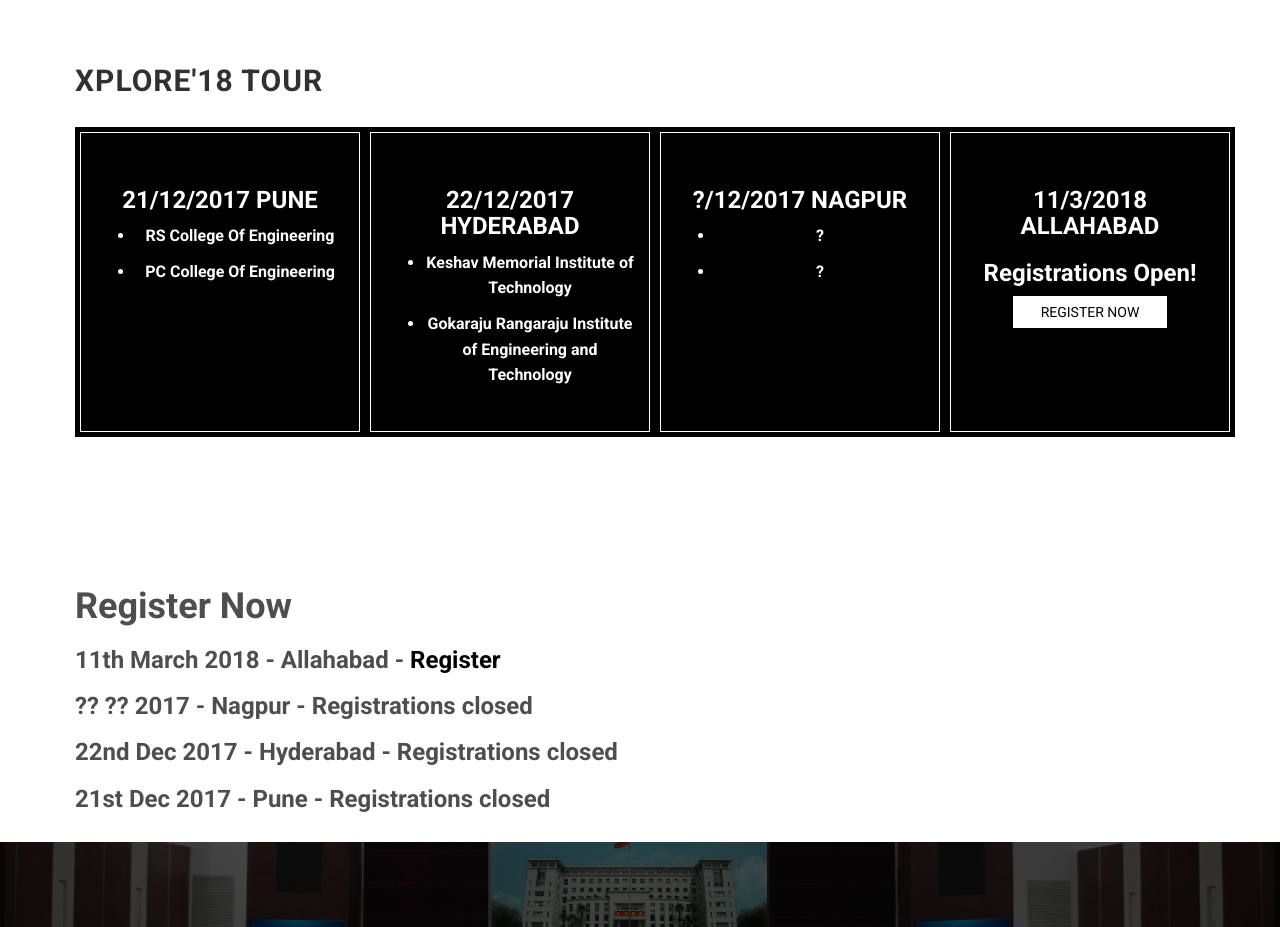
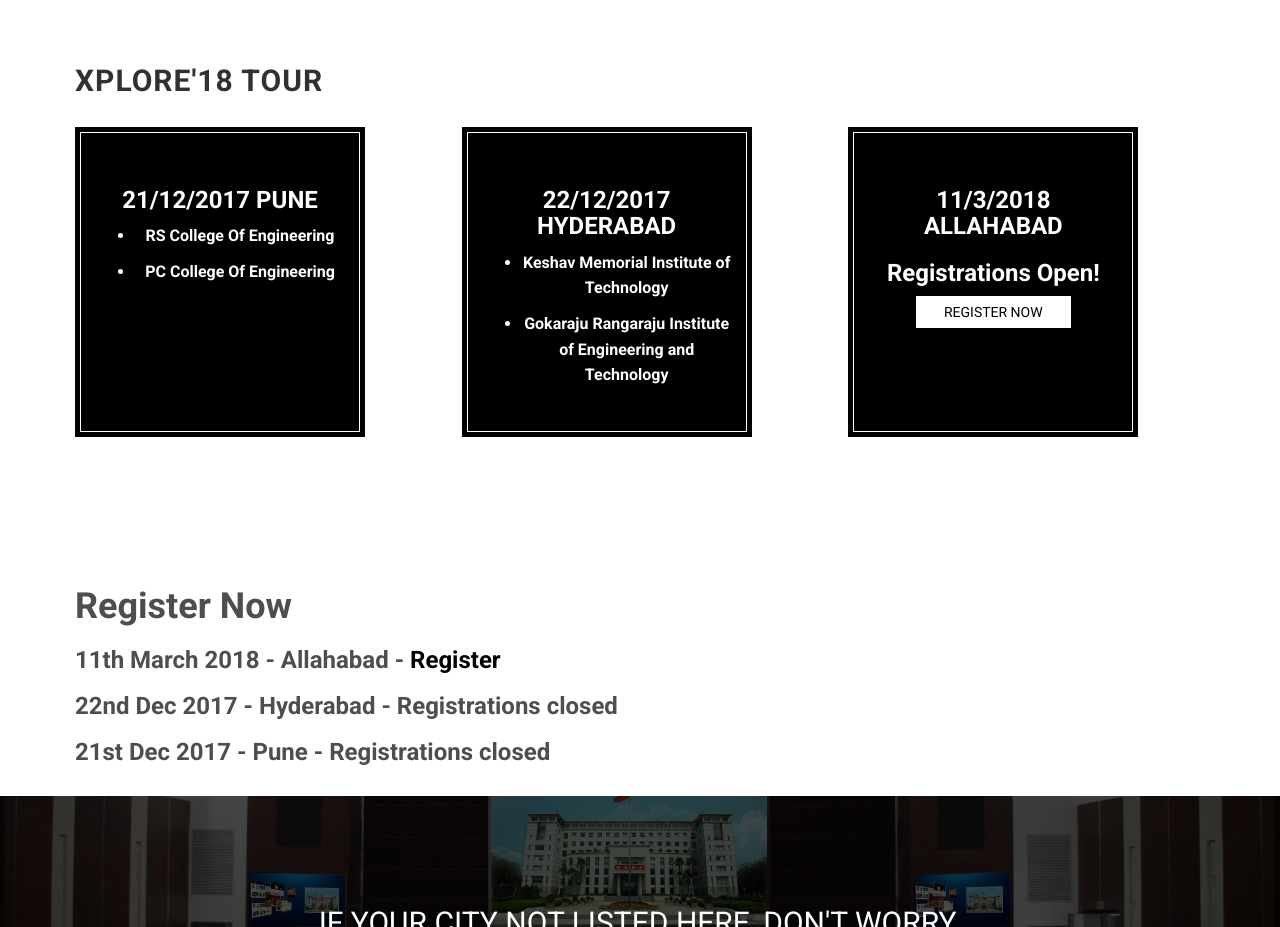
Before and after one commit to strikertanmay/ApkXplore, a website: page index.html in a window 1280 px wide. Shown: the part 1820-2747 px from the top of the page. Drawn offline with Linux system fonts and the light colour scheme; files whose address does not match are found by name.

Commit message:
Update index.html
changes in grid

```diff
--- a/index.html
+++ b/index.html
@@ -373,7 +373,7 @@
                 </div>
             </div>
             <div class="row">
-                <div class="col-md-3 col-sm-6">
+                <div class="col-md-4 col-sm-6">
                     <div class="schedule-box">
                         <div class="time">
                             <h3>21/12/2017 PUNE</h3>
@@ -384,7 +384,7 @@
                         </ul>
                     </div>
                 </div>
-                <div class="col-md-3 col-sm-6">
+                <div class="col-md-4 col-sm-6">
                     <div class="schedule-box">
                         <div class="time">
                                 <h3>22/12/2017 HYDERABAD</h3>
@@ -395,18 +395,7 @@
                                 </ul>
                     </div>
                 </div>
-                <div class="col-md-3 col-sm-6">
-                    <div class="schedule-box">
-                        <div class="time">
-                        <h3>?/12/2017 NAGPUR</h3>
-                        </div>
-                        <ul>
-                            <li>?</li>
-                            <li>?</li>
-                        </ul>
-                    </div>
-                </div>
-                    <div class="col-md-3 col-sm-6">
+                    <div class="col-md-4 col-sm-6">
                         <div class="schedule-box">
                             <div class="time">
                                 <h3>11/3/2018 ALLAHABAD</h3><h3>Registrations Open!</h3>
@@ -420,7 +409,6 @@
 <div class="container">
     <h1>Register Now</h1>
         <h3>11th March 2018 - Allahabad - <a href="#">Register</a></h3>
-        <h3>?? ?? 2017 - Nagpur - Registrations closed</h3>
         <h3>22nd Dec 2017 - Hyderabad - Registrations closed</h3>
         <h3>21st Dec 2017 - Pune - Registrations closed</h3>
 </div>
```
